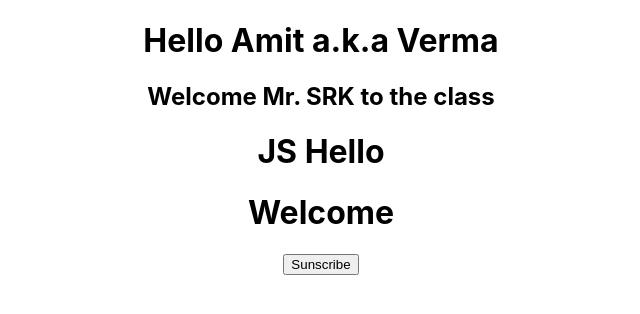
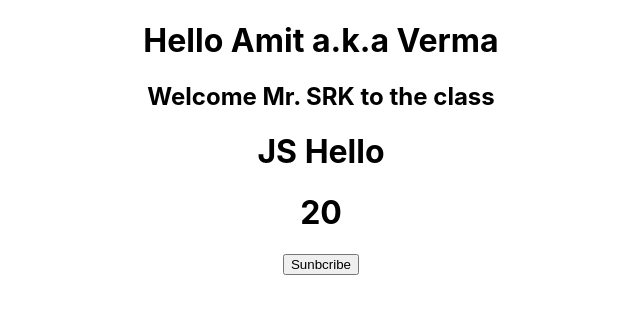
Before and after one commit to amitukind/myReact, a React (Create React App) app in the folder hello-world/: page / in a window 1280 px wide. Shown: the top 314 px of the page, without its empty margins (319-959 px from the left). Built offline with nearby package versions, Linux system fonts and the light colour scheme.

Commit message:
QUERY : States in React

```diff
--- a/hello-world/src/components/Message.js
+++ b/hello-world/src/components/Message.js
@@ -7,12 +7,13 @@ class Message extends Component {
     this.state = {
       message: "Welcome",
     };
+    this.test = 20;
   }
   render() {
     return (
       <div>
-        <h1>{this.state.message}</h1>
-        <button onClick={() => this.onSubscribe()}>Sunscribe</button>
+        <h1>{(this.state.message, this.test)}</h1>
+        <button onClick={() => this.onSubscribe()}>Sunbcribe</button>
       </div>
     );
   }
@@ -21,6 +22,7 @@ class Message extends Component {
     this.setState({
       message: "Subscribed",
     });
+    this.test = 30;
   }
 }
 
```
